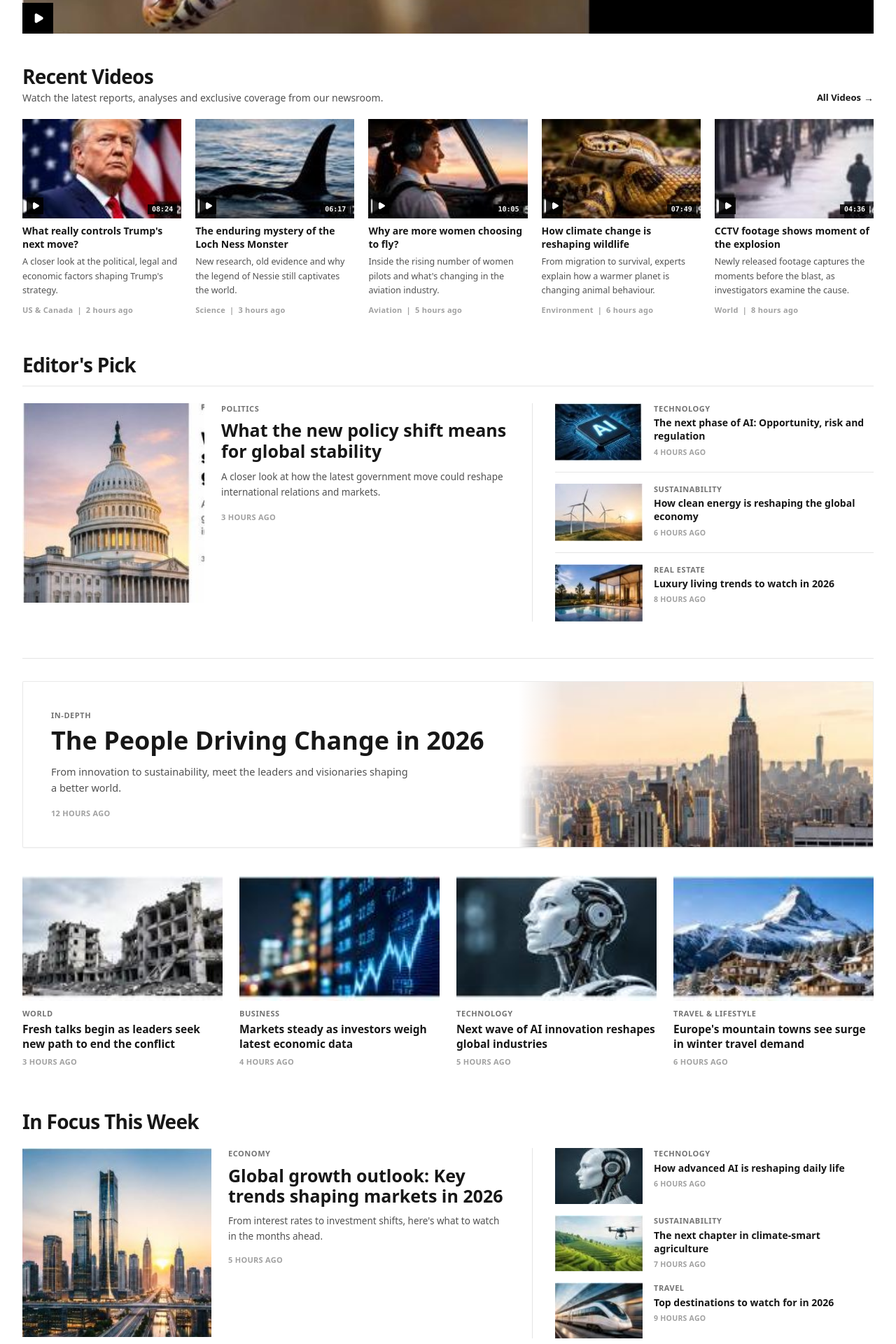
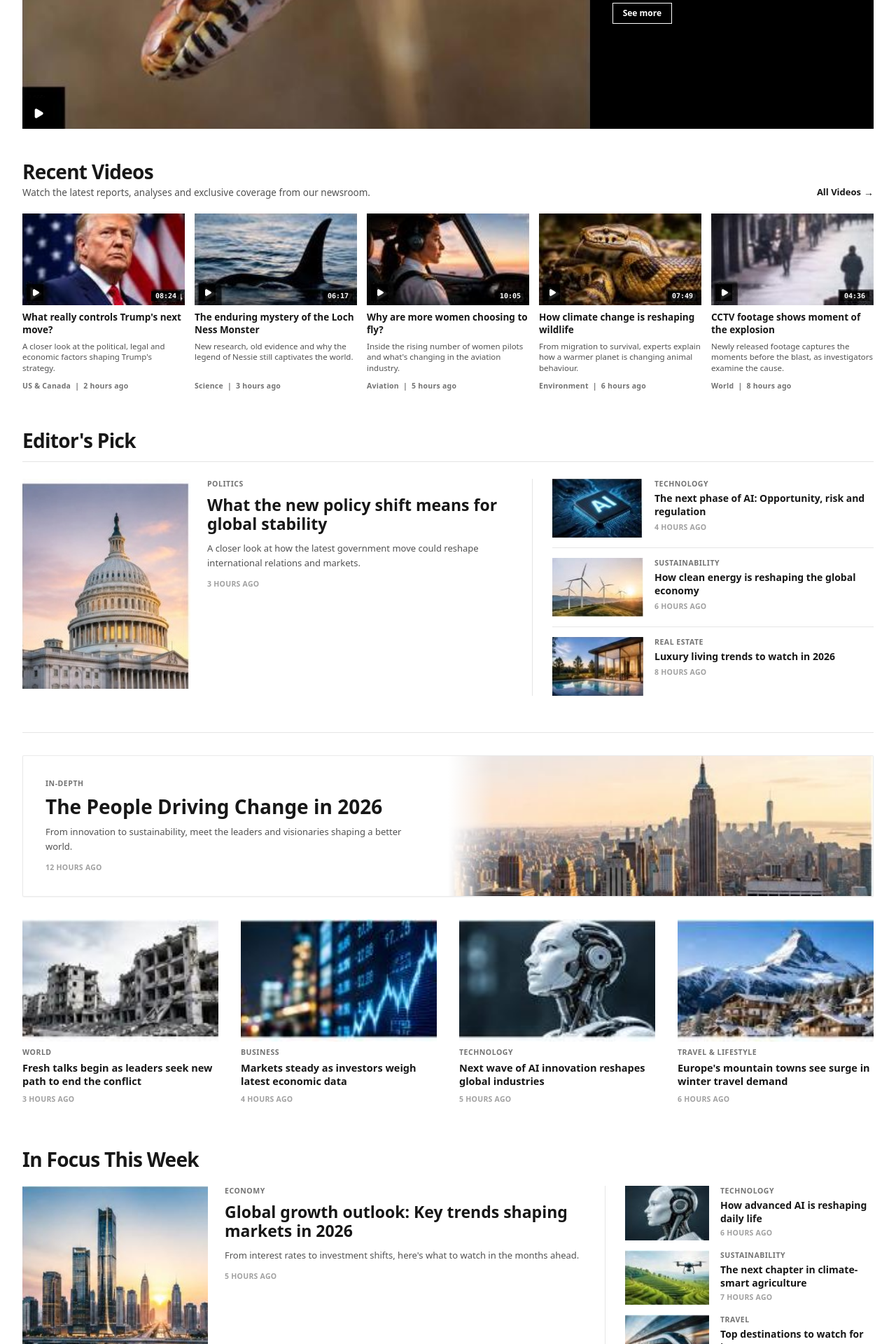
Before and after one commit to KalidMishal/BBC, a Next.js app: page / in a window 1280 px wide. Shown: the part 3760-5680 px from the top of the page at 70% size. Built offline with nearby package versions, Linux system fonts and the light colour scheme.

Commit message:
Match image sizes, article font sizes, and layout formats for Watch, Recent Videos, Editors Pick, In-Depth, and In Focus sections

```diff
--- a/src/components/EditorsPicks.tsx
+++ b/src/components/EditorsPicks.tsx
@@ -29,7 +29,7 @@ export default function EditorsPicks({ onArticleClick }: EditorsPicksProps) {
           className="lg:col-span-7 group cursor-pointer flex flex-col sm:flex-row gap-5 sm:gap-6 items-start"
         >
           {editorLeadStory.imageUrl && (
-            <div className="w-full sm:w-[240px] md:w-[260px] aspect-[4/5] sm:aspect-auto sm:h-[285px] relative overflow-hidden bg-neutral-100 shrink-0">
+            <div className="w-full sm:w-[220px] md:w-[240px] aspect-[4/5] relative overflow-hidden bg-neutral-100 shrink-0">
               <Image
                 src={editorLeadStory.imageUrl}
                 alt={editorLeadStory.imageAlt || editorLeadStory.title}
@@ -40,35 +40,35 @@ export default function EditorsPicks({ onArticleClick }: EditorsPicksProps) {
           )}
 
           <div className="flex flex-col justify-start">
-            <div className="font-sans font-bold text-[11px] text-neutral-500 uppercase tracking-wider mb-2">
+            <div className="font-sans font-bold text-[10.5px] text-neutral-500 uppercase tracking-wider mb-2">
               {editorLeadStory.category}
             </div>
-            <h3 className="font-sans font-bold text-[22px] sm:text-[25px] leading-[1.18] text-neutral-900 group-hover:underline">
+            <h3 className="font-sans font-bold text-[21px] sm:text-[23px] leading-[1.2] text-neutral-900 group-hover:underline">
               {editorLeadStory.title}
             </h3>
             {editorLeadStory.summary && (
-              <p className="font-sans text-[13px] sm:text-[13.5px] text-neutral-600 leading-relaxed font-normal mt-3">
+              <p className="font-sans text-[12.5px] sm:text-[13px] text-neutral-600 leading-relaxed font-normal mt-2.5">
                 {editorLeadStory.summary}
               </p>
             )}
-            <div className="font-sans font-semibold text-[11px] text-neutral-400 uppercase tracking-wide mt-4">
+            <div className="font-sans font-semibold text-[10.5px] text-neutral-400 uppercase tracking-wide mt-3">
               {editorLeadStory.time}
             </div>
           </div>
         </article>
 
         {/* Right Column (col-span-5): 3 Stacked Items with Vertical Separator */}
-        <div className="lg:col-span-5 lg:border-l lg:border-neutral-200 lg:pl-8 flex flex-col justify-start">
+        <div className="lg:col-span-5 lg:border-l lg:border-neutral-200 lg:pl-7 flex flex-col justify-start">
           {editorSideList.map((item, idx) => (
             <article
               key={item.id}
               onClick={() => onArticleClick?.(item)}
               className={`group cursor-pointer flex items-start space-x-3.5 sm:space-x-4 ${
-                idx < editorSideList.length - 1 ? 'border-b border-neutral-200 pb-4 mb-4' : ''
+                idx < editorSideList.length - 1 ? 'border-b border-neutral-200 pb-3.5 mb-3.5' : ''
               }`}
             >
               {item.imageUrl && (
-                <div className="w-[115px] h-[76px] sm:w-[125px] sm:h-[82px] relative overflow-hidden shrink-0 bg-neutral-100">
+                <div className="w-[120px] h-[78px] sm:w-[130px] sm:h-[84px] relative overflow-hidden shrink-0 bg-neutral-100">
                   <Image
                     src={item.imageUrl}
                     alt={item.imageAlt || item.title}
@@ -79,7 +79,7 @@ export default function EditorsPicks({ onArticleClick }: EditorsPicksProps) {
               )}
 
               <div className="flex flex-col justify-start">
-                <div className="font-sans font-bold text-[10.5px] sm:text-[11px] text-neutral-500 uppercase tracking-wider mb-0.5">
+                <div className="font-sans font-bold text-[10.5px] text-neutral-500 uppercase tracking-wider mb-0.5">
                   {item.category}
                 </div>
                 <h4 className="font-sans font-bold text-[13.5px] sm:text-[14px] leading-snug text-neutral-900 group-hover:underline">
--- a/src/components/InDepthDrivingChangeSection.tsx
+++ b/src/components/InDepthDrivingChangeSection.tsx
@@ -19,31 +19,31 @@ export default function InDepthDrivingChangeSection({
 
       {/*
         Top Hero In-Depth Banner:
-        Left: IN-DEPTH, The People Driving Change in 2026, description, time
-        Right: NYC Skyline Panorama
+        Left: IN-DEPTH, The People Driving Change in 2026, description, time (50% split)
+        Right: NYC Skyline Panorama (50% split)
       */}
       <article
         onClick={() => onArticleClick?.(inDepthChangeLead)}
         className="group cursor-pointer border border-neutral-200/80 rounded-xs overflow-hidden bg-white shadow-xs grid grid-cols-1 md:grid-cols-12 items-stretch"
       >
-        <div className="md:col-span-7 p-6 sm:p-8 md:p-10 flex flex-col justify-center">
-          <div className="font-sans font-bold text-[11px] text-neutral-500 uppercase tracking-wider mb-2">
+        <div className="md:col-span-6 p-5 sm:p-7 md:p-8 flex flex-col justify-center">
+          <div className="font-sans font-bold text-[10.5px] text-neutral-500 uppercase tracking-wider mb-2">
             {inDepthChangeLead.category}
           </div>
-          <h2 className="font-sans font-bold text-[26px] sm:text-[32px] md:text-[36px] leading-[1.12] text-neutral-900 group-hover:underline">
+          <h2 className="font-sans font-bold text-[22px] sm:text-[26px] md:text-[28px] leading-[1.15] text-neutral-900 group-hover:underline">
             {inDepthChangeLead.title}
           </h2>
           {inDepthChangeLead.summary && (
-            <p className="font-sans text-[13.5px] sm:text-[14.5px] text-neutral-600 leading-relaxed mt-3 max-w-lg">
+            <p className="font-sans text-[12.5px] sm:text-[13px] text-neutral-600 leading-relaxed mt-2.5 max-w-lg">
               {inDepthChangeLead.summary}
             </p>
           )}
-          <div className="font-sans font-semibold text-[11px] text-neutral-400 uppercase tracking-wide mt-4">
+          <div className="font-sans font-semibold text-[10.5px] text-neutral-400 uppercase tracking-wide mt-3">
             {inDepthChangeLead.time}
           </div>
         </div>
 
-        <div className="md:col-span-5 relative min-h-[200px] md:min-h-full overflow-hidden bg-neutral-100">
+        <div className="md:col-span-6 relative min-h-[200px] md:min-h-full overflow-hidden bg-neutral-100">
           {inDepthChangeLead.imageUrl && (
             <Image
               src={inDepthChangeLead.imageUrl}
@@ -58,10 +58,10 @@ export default function InDepthDrivingChangeSection({
       </article>
 
       {/*
-        Bottom 4-Card Grid matching media_1794023369503_59369454.jpg:
+        Bottom 4-Card Grid matching media_1794047157609_ec90f6ac.jpg:
         World (conflict), Business (markets), Technology (AI robot), Travel & Lifestyle (mountain)
       */}
-      <div className="grid grid-cols-1 sm:grid-cols-2 lg:grid-cols-4 gap-5 sm:gap-6 mt-8 sm:mt-10">
+      <div className="grid grid-cols-1 sm:grid-cols-2 lg:grid-cols-4 gap-6 lg:gap-8 mt-7 sm:mt-8">
         {inDepthChangeCards.map((card) => (
           <article
             key={card.id}
@@ -70,7 +70,7 @@ export default function InDepthDrivingChangeSection({
           >
             <div>
               {card.imageUrl && (
-                <div className="relative aspect-[16/10] w-full overflow-hidden bg-neutral-100 mb-2.5">
+                <div className="relative aspect-[16/10] w-full overflow-hidden bg-neutral-100 mb-2">
                   <Image
                     src={card.imageUrl}
                     alt={card.imageAlt || card.title}
@@ -79,14 +79,14 @@ export default function InDepthDrivingChangeSection({
                   />
                 </div>
               )}
-              <div className="font-sans font-bold text-[11px] text-neutral-500 uppercase tracking-wider mb-1">
+              <div className="font-sans font-bold text-[10.5px] text-neutral-500 uppercase tracking-wider mb-1">
                 {card.category}
               </div>
-              <h3 className="font-sans font-bold text-[15px] sm:text-[15.5px] leading-[1.3] text-neutral-900 group-hover:underline">
+              <h3 className="font-sans font-bold text-[14px] sm:text-[14.5px] leading-snug text-neutral-900 group-hover:underline">
                 {card.title}
               </h3>
             </div>
-            <div className="font-sans font-semibold text-[11px] text-neutral-400 uppercase tracking-wide mt-2">
+            <div className="font-sans font-semibold text-[10.5px] text-neutral-400 uppercase tracking-wide mt-2">
               {card.time}
             </div>
           </article>
--- a/src/components/InFocusAndMarketUpdateSection.tsx
+++ b/src/components/InFocusAndMarketUpdateSection.tsx
@@ -30,13 +30,13 @@ export default function InFocusAndMarketUpdateSection({
       </div>
 
       <div className="grid grid-cols-1 lg:grid-cols-12 gap-6 lg:gap-8 items-start">
-        {/* Left Column (col-span-7): Futuristic Skyline City Lead */}
+        {/* Left Column (col-span-8): Futuristic Skyline City Lead (~65% width) */}
         <article
           onClick={() => onArticleClick?.(inFocusLeadStory)}
-          className="lg:col-span-7 group cursor-pointer flex flex-col sm:flex-row gap-5 sm:gap-6 items-start"
+          className="lg:col-span-8 group cursor-pointer flex flex-col sm:flex-row gap-5 sm:gap-6 items-start"
         >
           {inFocusLeadStory.imageUrl && (
-            <div className="w-full sm:w-[250px] md:w-[270px] aspect-square relative overflow-hidden bg-neutral-100 shrink-0">
+            <div className="w-full sm:w-[250px] md:w-[265px] aspect-square relative overflow-hidden bg-neutral-100 shrink-0">
               <Image
                 src={inFocusLeadStory.imageUrl}
                 alt={inFocusLeadStory.imageAlt || inFocusLeadStory.title}
@@ -47,25 +47,25 @@ export default function InFocusAndMarketUpdateSection({
           )}
 
           <div className="flex flex-col justify-start">
-            <div className="font-sans font-bold text-[11px] text-neutral-500 uppercase tracking-wider mb-2">
+            <div className="font-sans font-bold text-[10.5px] text-neutral-500 uppercase tracking-wider mb-2">
               {inFocusLeadStory.category}
             </div>
-            <h3 className="font-sans font-bold text-[22px] sm:text-[25px] leading-[1.18] text-neutral-900 group-hover:underline">
+            <h3 className="font-sans font-bold text-[21px] sm:text-[23px] leading-[1.2] text-neutral-900 group-hover:underline">
               {inFocusLeadStory.title}
             </h3>
             {inFocusLeadStory.summary && (
-              <p className="font-sans text-[13px] sm:text-[13.5px] text-neutral-600 leading-relaxed font-normal mt-2.5">
+              <p className="font-sans text-[12.5px] sm:text-[13px] text-neutral-600 leading-relaxed font-normal mt-2.5">
                 {inFocusLeadStory.summary}
               </p>
             )}
-            <div className="font-sans font-semibold text-[11px] text-neutral-400 uppercase tracking-wide mt-3.5">
+            <div className="font-sans font-semibold text-[10.5px] text-neutral-400 uppercase tracking-wide mt-3">
               {inFocusLeadStory.time}
             </div>
           </div>
         </article>
 
-        {/* Right Column (col-span-5): 3 Stacked Items with Vertical Separator */}
-        <div className="lg:col-span-5 lg:border-l lg:border-neutral-200 lg:pl-8 flex flex-col justify-between space-y-4">
+        {/* Right Column (col-span-4): 3 Stacked Items with Vertical Separator (~35% width) */}
+        <div className="lg:col-span-4 lg:border-l lg:border-neutral-200 lg:pl-7 flex flex-col justify-between space-y-3.5">
           {inFocusSideList.map((item) => (
             <article
               key={item.id}
@@ -73,7 +73,7 @@ export default function InFocusAndMarketUpdateSection({
               className="group cursor-pointer flex items-start space-x-3.5 sm:space-x-4"
             >
               {item.imageUrl && (
-                <div className="w-[115px] h-[76px] sm:w-[125px] sm:h-[80px] relative overflow-hidden shrink-0 bg-neutral-100">
+                <div className="w-[110px] h-[72px] sm:w-[120px] sm:h-[78px] relative overflow-hidden shrink-0 bg-neutral-100">
                   <Image
                     src={item.imageUrl}
                     alt={item.imageAlt || item.title}
@@ -84,13 +84,13 @@ export default function InFocusAndMarketUpdateSection({
               )}
 
               <div className="flex flex-col justify-start">
-                <div className="font-sans font-bold text-[10.5px] sm:text-[11px] text-neutral-500 uppercase tracking-wider mb-0.5">
+                <div className="font-sans font-bold text-[10.5px] text-neutral-500 uppercase tracking-wider mb-0.5">
                   {item.category}
                 </div>
                 <h4 className="font-sans font-bold text-[13.5px] sm:text-[14px] leading-snug text-neutral-900 group-hover:underline">
                   {item.title}
                 </h4>
-                <div className="font-sans font-semibold text-[10.5px] text-neutral-400 uppercase tracking-wide mt-1.5">
+                <div className="font-sans font-semibold text-[10.5px] text-neutral-400 uppercase tracking-wide mt-1">
                   {item.time}
                 </div>
               </div>
--- a/src/components/RecentVideosSection.tsx
+++ b/src/components/RecentVideosSection.tsx
@@ -27,7 +27,7 @@ export default function RecentVideosSection({
           <h2 className="font-sans font-bold text-[28px] text-neutral-900 tracking-tight leading-tight">
             Recent Videos
           </h2>
-          <p className="font-sans text-[13px] sm:text-[14px] text-neutral-600 mt-0.5">
+          <p className="font-sans text-[13px] sm:text-[13.5px] text-neutral-600 mt-0.5">
             Watch the latest reports, analyses and exclusive coverage from our newsroom.
           </p>
         </div>
@@ -42,7 +42,7 @@ export default function RecentVideosSection({
       </div>
 
       {/* 5 Video Cards Row */}
-      <div className="grid grid-cols-1 sm:grid-cols-2 md:grid-cols-3 lg:grid-cols-5 gap-4 sm:gap-5">
+      <div className="grid grid-cols-1 sm:grid-cols-2 md:grid-cols-3 lg:grid-cols-5 gap-2.5 sm:gap-3 lg:gap-3.5">
         {recentVideosList.map((video) => (
           <article
             key={video.id}
@@ -54,7 +54,7 @@ export default function RecentVideosSection({
           >
             <div>
               {video.imageUrl && (
-                <div className="relative aspect-[16/10] w-full overflow-hidden bg-neutral-100 mb-2">
+                <div className="relative aspect-[16/9] w-full overflow-hidden bg-neutral-100 mb-2">
                   <Image
                     src={video.imageUrl}
                     alt={video.imageAlt || video.title}
@@ -74,18 +74,18 @@ export default function RecentVideosSection({
                 </div>
               )}
 
-              <h3 className="font-sans font-bold text-[13.5px] sm:text-[14px] leading-snug text-neutral-900 group-hover:underline">
+              <h3 className="font-sans font-bold text-[13px] sm:text-[13.5px] leading-snug text-neutral-900 group-hover:underline">
                 {video.title}
               </h3>
 
               {video.summary && (
-                <p className="font-sans text-[12px] sm:text-[12.5px] text-neutral-600 leading-relaxed font-normal mt-1.5 line-clamp-3">
+                <p className="font-sans text-[11px] sm:text-[11.5px] text-neutral-600 leading-snug font-normal mt-1.5 line-clamp-3">
                   {video.summary}
                 </p>
               )}
             </div>
 
-            <div className="flex items-center space-x-1.5 font-sans font-semibold text-[11px] text-neutral-400 tracking-wide mt-2.5">
+            <div className="flex items-center space-x-1.5 font-sans font-semibold text-[10px] sm:text-[10.5px] text-neutral-500 tracking-wide mt-2.5">
               <span>{video.category}</span>
               <span>|</span>
               <span>{video.time}</span>
--- a/src/components/WatchHero.tsx
+++ b/src/components/WatchHero.tsx
@@ -25,8 +25,8 @@ export default function WatchHero({ onVideoClick }: WatchHeroProps) {
         onClick={() => onVideoClick?.(watchHeroCinema)}
         className="group cursor-pointer grid grid-cols-1 md:grid-cols-12 bg-black overflow-hidden shadow-xs"
       >
-        {/* Left: Macro Snake Image (~65% width) */}
-        <div className="md:col-span-8 relative aspect-[16/10] sm:aspect-[16/9] md:aspect-auto md:min-h-[320px] w-full overflow-hidden bg-neutral-900">
+        {/* Left: Macro Snake Image (2/3 width) */}
+        <div className="md:col-span-8 relative aspect-[16/9] w-full overflow-hidden bg-neutral-900">
           <Image
             src={watchHeroCinema.imageUrl || '/watch-snake-macro.jpg'}
             alt={watchHeroCinema.imageAlt || watchHeroCinema.title}
@@ -39,13 +39,13 @@ export default function WatchHero({ onVideoClick }: WatchHeroProps) {
           </div>
         </div>
 
-        {/* Right: Black content box (~35% width) */}
-        <div className="md:col-span-4 bg-black text-white p-6 sm:p-8 flex flex-col justify-center items-start">
-          <h3 className="font-serif font-bold text-[20px] sm:text-[23px] text-white leading-snug group-hover:underline">
+        {/* Right: Black content box (1/3 width) */}
+        <div className="md:col-span-4 bg-black text-white p-6 sm:p-7 md:p-8 flex flex-col justify-center items-start">
+          <h3 className="font-serif font-bold text-[18px] sm:text-[21px] text-white leading-snug group-hover:underline">
             {watchHeroCinema.title}
           </h3>
           {watchHeroCinema.summary && (
-            <p className="font-sans text-[13px] sm:text-[13.5px] text-neutral-300 leading-relaxed mt-3">
+            <p className="font-serif text-[12px] sm:text-[12.5px] text-neutral-300 leading-relaxed mt-3">
               {watchHeroCinema.summary}
             </p>
           )}
@@ -54,7 +54,7 @@ export default function WatchHero({ onVideoClick }: WatchHeroProps) {
               e.stopPropagation();
               onVideoClick?.(watchHeroCinema);
             }}
-            className="border border-white text-white font-sans text-xs font-semibold px-4 py-1.5 mt-5 hover:bg-white hover:text-black transition cursor-pointer"
+            className="border border-white text-white font-sans text-[11px] sm:text-xs font-semibold px-3.5 py-1.5 mt-4 hover:bg-white hover:text-black transition cursor-pointer"
           >
             See more
           </button>
```
Also changed, not shown: public/editor-capitol.jpg.
